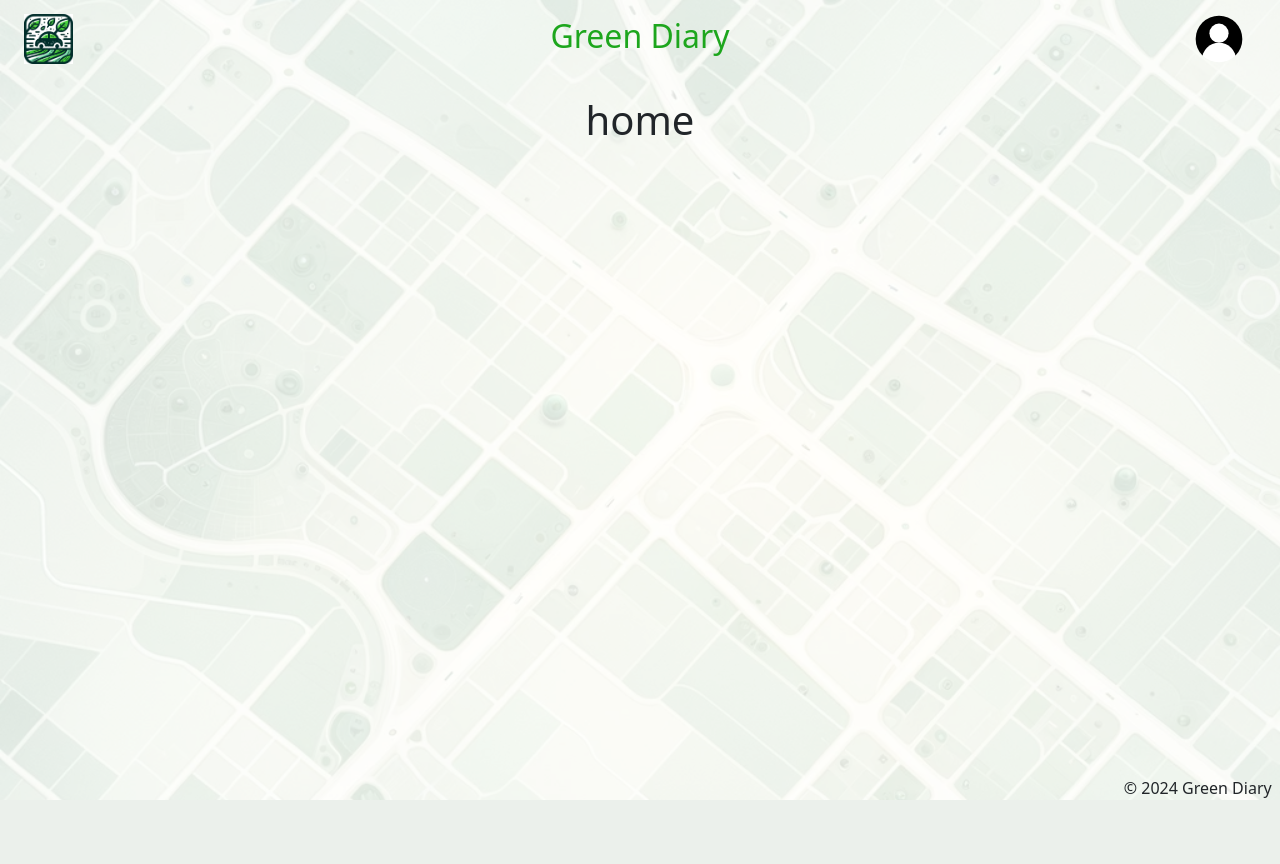
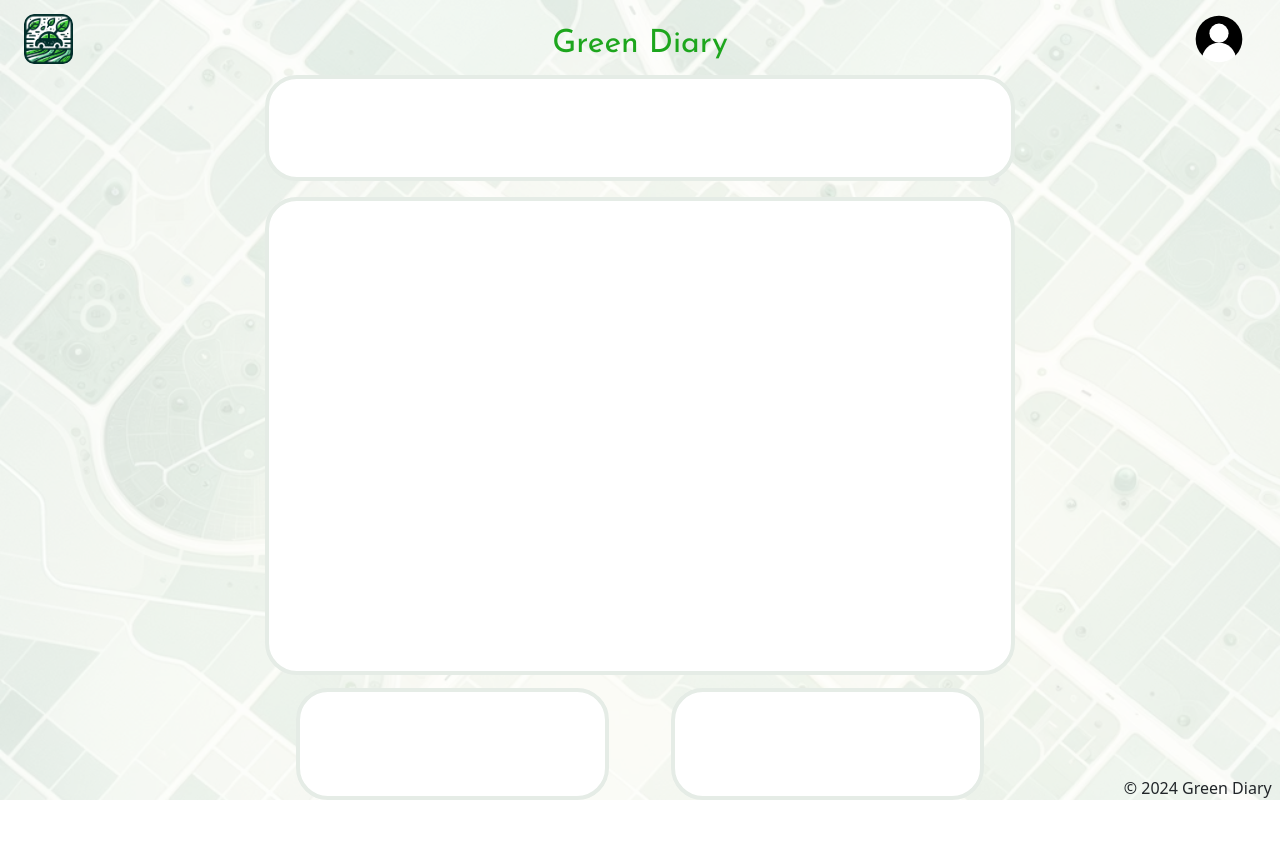
Before and after one commit to elliesolhjou/Green-Diary, a Django app: page / in a window 1280 px wide. Before the commit the page ends 800 px from the top, so only its background shows below. Run offline with Django 5.2, Linux system fonts and the light colour scheme; some libraries are stand-ins or nearby versions.

Commit message:
add main containers

```diff
--- a/main_app/static/css/style.css
+++ b/main_app/static/css/style.css
@@ -1,7 +1,8 @@
+@import url('https://fonts.googleapis.com/css2?family=Josefin+Sans&display=swap');
+
 body {
-  display: flex;
   min-height: 100vh;
-  flex-direction: column;
+  overflow: hidden;
 }
 .background {
   position: absolute;
@@ -21,19 +22,29 @@ nav {
   background: none;
 }
 .header-title{
+  font-family: 'Josefin Sans', sans-serif;
   position: absolute;
-  top: 15%;
+  top: 25%;
   left: 50%;
   transform: translateX(-50%);
   color: rgb(29, 166, 29);
 }
 main {
+  max-width: 750px;
   height: calc(100vh - 5rem);
 }
 .logo {
   max-height: 50px;
+  border-radius: 10px;
 }
 .transparent {
   background: transparent !important;
   border: none !important;
 }
+.bg-white {
+  background-color: white !important;
+}
+.rounded-5 {
+  border-radius: 20px;
+  border: 4px solid rgb(229, 236, 230);
+}
--- a/main_app/templates/base.html
+++ b/main_app/templates/base.html
@@ -13,7 +13,7 @@
   {% bootstrap_css %}
   {% bootstrap_javascript %}
 </head>
-<body>
+<body class="d-flex flex-column align-items-center m-4">
   <nav class="navbar navbar-expand-lg d-flex justify-content-between fixed-top px-4">
 
     <img src="{% static 'images/green-diary-logo.png' %}" class="img-fluid logo">
@@ -31,13 +31,13 @@
     </div>
   </nav>
 
-  <main class="container mt-5 pt-5 text-center">
+  <main class="container-fluid m-5 w-100 text-center">
     {% block content %}
     {% endblock %}
   </main>
 
-  <footer class="fixed-bottom text-end">
-    <div class="right">&copy; 2024 Green Diary &nbsp;</div>
+  <footer class="fixed-bottom text-end transparent">
+    &copy; 2024 Green Diary &nbsp;
   </footer>
 
   <div class="background"></div>
--- a/main_app/templates/home.html
+++ b/main_app/templates/home.html
@@ -2,5 +2,19 @@
 
 
 {% block content%}
-    <h1>home</h1>
+    <!-- Row 1: 10% vh, Full Width -->
+    <div class="row d-flex align-items-center" style="height: 14vh;">
+        <div class="col bg-white rounded-5" style="height: 95%;"></div>
+    </div>
+
+    <!-- Row 2: 60% vh, Full Width -->
+    <div class="row d-flex align-items-center" style="height: 63vh;">
+        <div class="col bg-white rounded-5" style="height: 95%;"></div>
+    </div>
+
+    <!-- Row 3: 15% vh, Two 40% width containers -->
+    <div class="row d-flex justify-content-around" style="height: 14vh;">
+        <div class="col-5 bg-white rounded-5"></div>
+        <div class="col-5 bg-white rounded-5"></div>
+    </div>
 {%endblock%}
```
